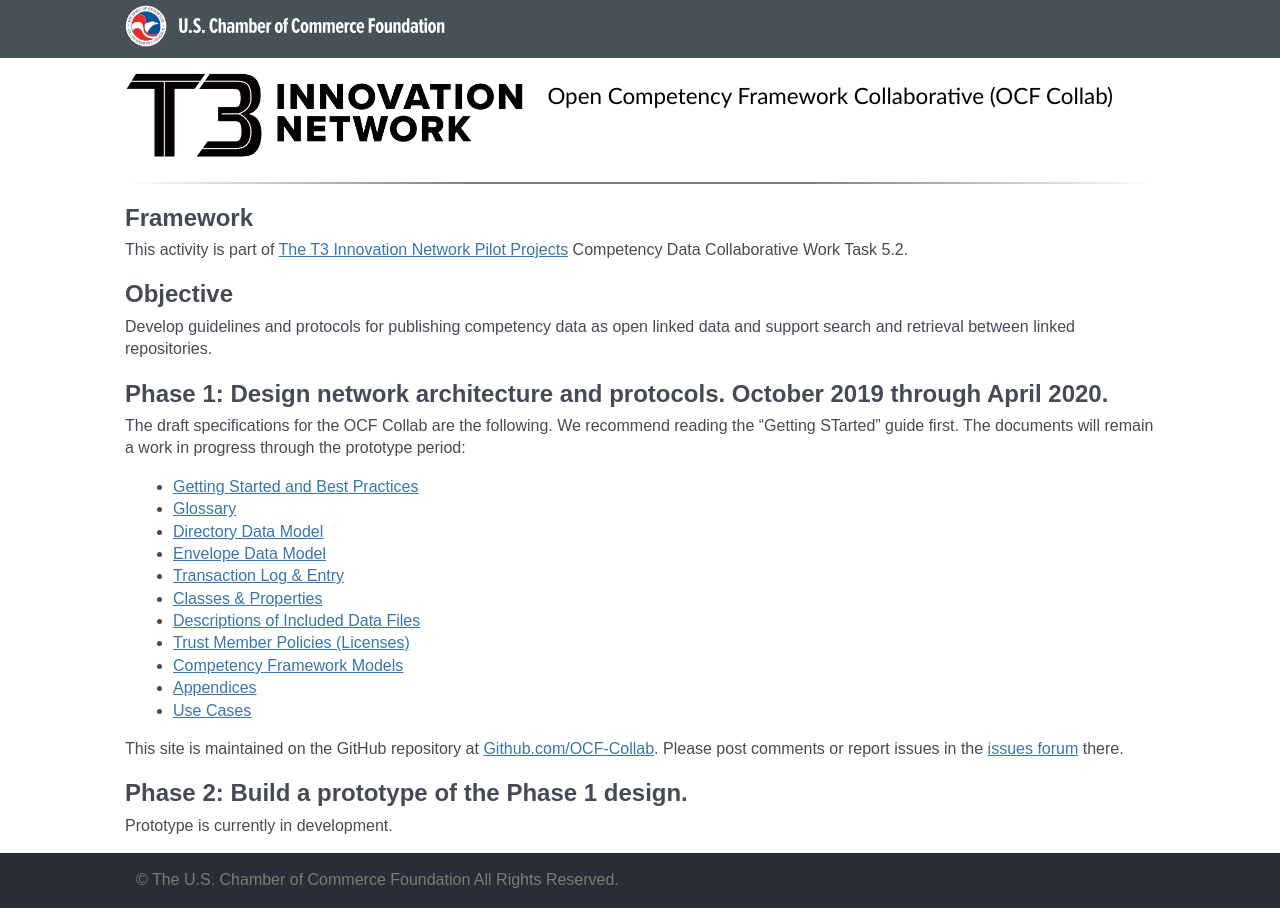
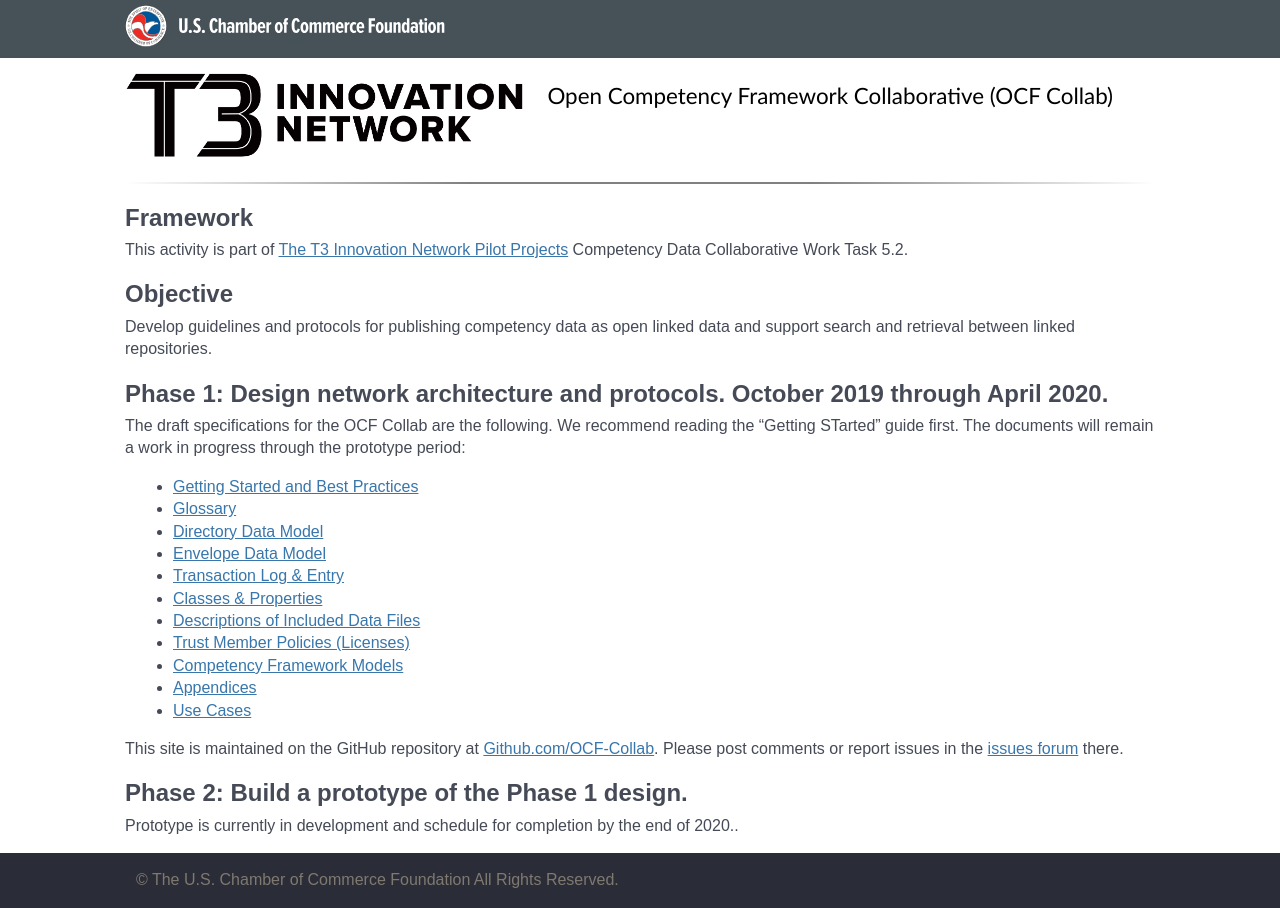
Before and after one commit to t3-innovation-network/ocf-collab.github.io, a Jekyll site: the page built from index.md, in a window 1280 px wide. Built offline with Jekyll 4.4.1, drawn with Linux system fonts in a browser that asks for light colours.

Commit message:
Added end of 2020 deadline on prototype development.

```diff
--- a/index.md
+++ b/index.md
@@ -28,4 +28,4 @@ This site is maintained on the GitHub repository at [Github.com/OCF-Collab](http
 
 ## Phase 2: Build a prototype of the Phase 1 design.
 
-Prototype is currently in development.
+Prototype is currently in development and schedule for completion by the end of 2020..
```
